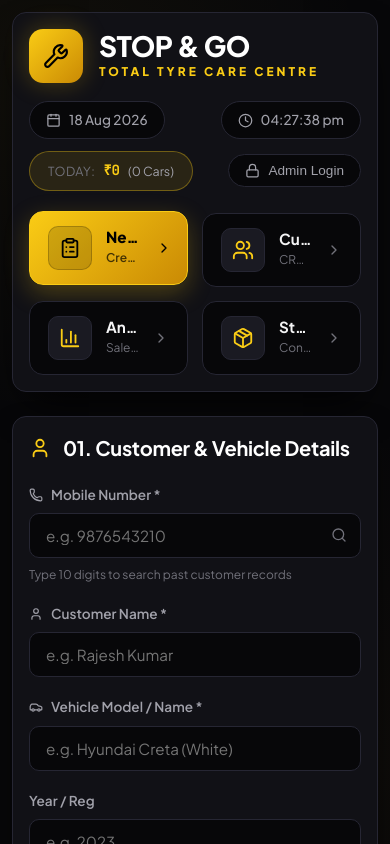
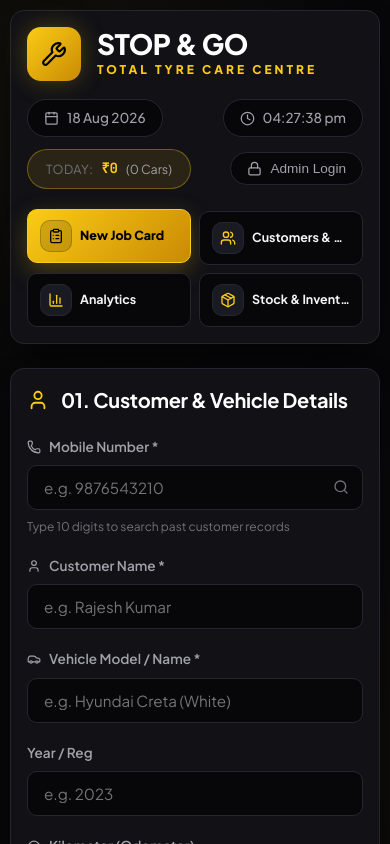
Before and after one commit to mujtabashaikh2812-stack/stop-and-go-tyre-care, a React (Vite) app: page / in a window 390 px wide. Shown: the top 844 px of the page. Built offline with nearby package versions, Linux system fonts and the light colour scheme.

Commit message:
Mobile navigation 2x2 grid layout: 100% visible buttons with zero side scrolling

```diff
--- a/src/index.css
+++ b/src/index.css
@@ -158,21 +158,21 @@ body {
 /* UNIQUE AUTOMOTIVE CONTROL HUB (INTERACTIVE NAVIGATION TILES) */
 .nav-control-hub {
   display: grid;
-  grid-template-columns: repeat(auto-fit, minmax(220px, 1fr));
-  gap: 14px;
+  grid-template-columns: repeat(auto-fit, minmax(210px, 1fr));
+  gap: 12px;
 }
 
 .nav-hub-tile {
   background: var(--bg-app);
   border: 1px solid var(--border-medium);
   border-radius: var(--radius-lg);
-  padding: 14px 18px;
+  padding: 14px 16px;
   display: flex;
   align-items: center;
-  gap: 14px;
+  gap: 12px;
   cursor: pointer;
   user-select: none;
-  transition: all 0.25 cubic-bezier(0.4, 0, 0.2, 1);
+  transition: all 0.2s cubic-bezier(0.4, 0, 0.2, 1);
   position: relative;
   overflow: hidden;
 }
@@ -192,8 +192,8 @@ body {
 }
 
 .tile-icon-box {
-  width: 44px;
-  height: 44px;
+  width: 40px;
+  height: 40px;
   background: var(--bg-surface-elevated);
   border: 1px solid var(--border-medium);
   border-radius: var(--radius-md);
@@ -217,7 +217,7 @@ body {
 }
 
 .tile-title {
-  font-size: 0.95rem;
+  font-size: 0.92rem;
   font-weight: 700;
   line-height: 1.2;
   white-space: nowrap;
@@ -231,7 +231,7 @@ body {
 }
 
 .tile-sub {
-  font-size: 0.75rem;
+  font-size: 0.73rem;
   color: var(--text-muted);
   margin-top: 2px;
   white-space: nowrap;
@@ -240,13 +240,14 @@ body {
 }
 
 .nav-hub-tile.active .tile-sub {
-  color: rgba(0, 0, 0, 0.7);
+  color: rgba(0, 0, 0, 0.75);
   font-weight: 600;
 }
 
 .tile-arrow {
   color: var(--text-muted);
   transition: transform 0.2s ease;
+  flex-shrink: 0;
 }
 
 .nav-hub-tile:hover .tile-arrow {
@@ -1202,10 +1203,10 @@ input:focus, select:focus {
 
 .margin-top { margin-top: 24px; }
 
-/* 📱 SMALL MOBILE SCREEN RESPONSIVE OVERRIDES (< 640px) */
+/* 📱 MOBILE RESPONSIVE 2X2 GRID OVERRIDES FOR NAVIGATION HUB (< 640px) */
 @media (max-width: 640px) {
   .app-wrapper {
-    padding: 12px;
+    padding: 10px;
   }
 
   .header-container {
@@ -1223,8 +1224,38 @@ input:focus, select:focus {
     justify-content: space-between;
   }
 
+  /* 2X2 GRID - ALL 4 BUTTONS FULLY VISIBLE AT ONCE (ZERO SIDE SCROLLING!) */
   .nav-control-hub {
-    grid-template-columns: 1fr 1fr;
+    grid-template-columns: repeat(2, 1fr) !important;
+    gap: 8px !important;
+  }
+
+  .nav-hub-tile {
+    padding: 10px 12px !important;
+    gap: 8px !important;
+    border-radius: var(--radius-md) !important;
+  }
+
+  .tile-icon-box {
+    width: 32px !important;
+    height: 32px !important;
+  }
+
+  .tile-icon-box svg {
+    width: 16px !important;
+    height: 16px !important;
+  }
+
+  .tile-title {
+    font-size: 0.78rem !important;
+  }
+
+  .tile-sub {
+    display: none !important; /* Hide subtext on phone screens for clean fit */
+  }
+
+  .tile-arrow {
+    display: none !important;
   }
 
   .card-container {
```
